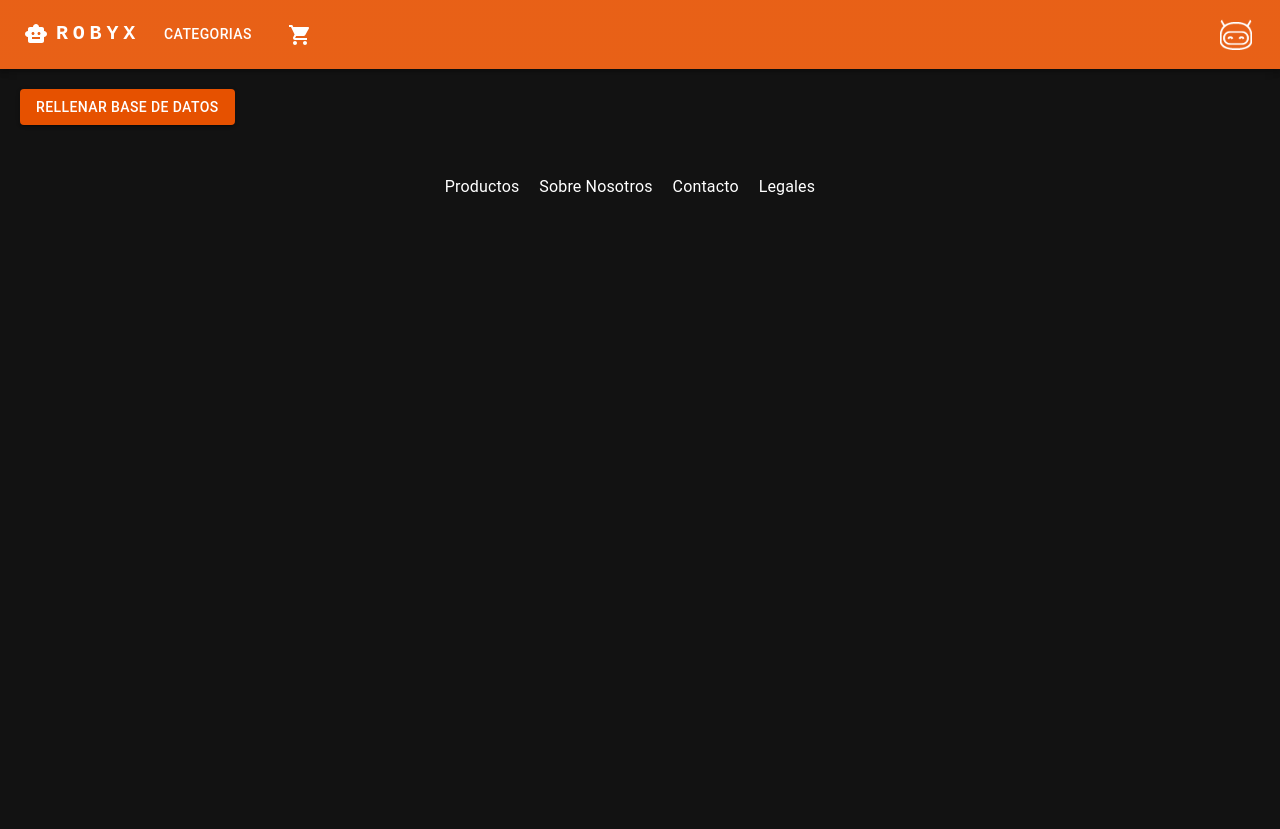
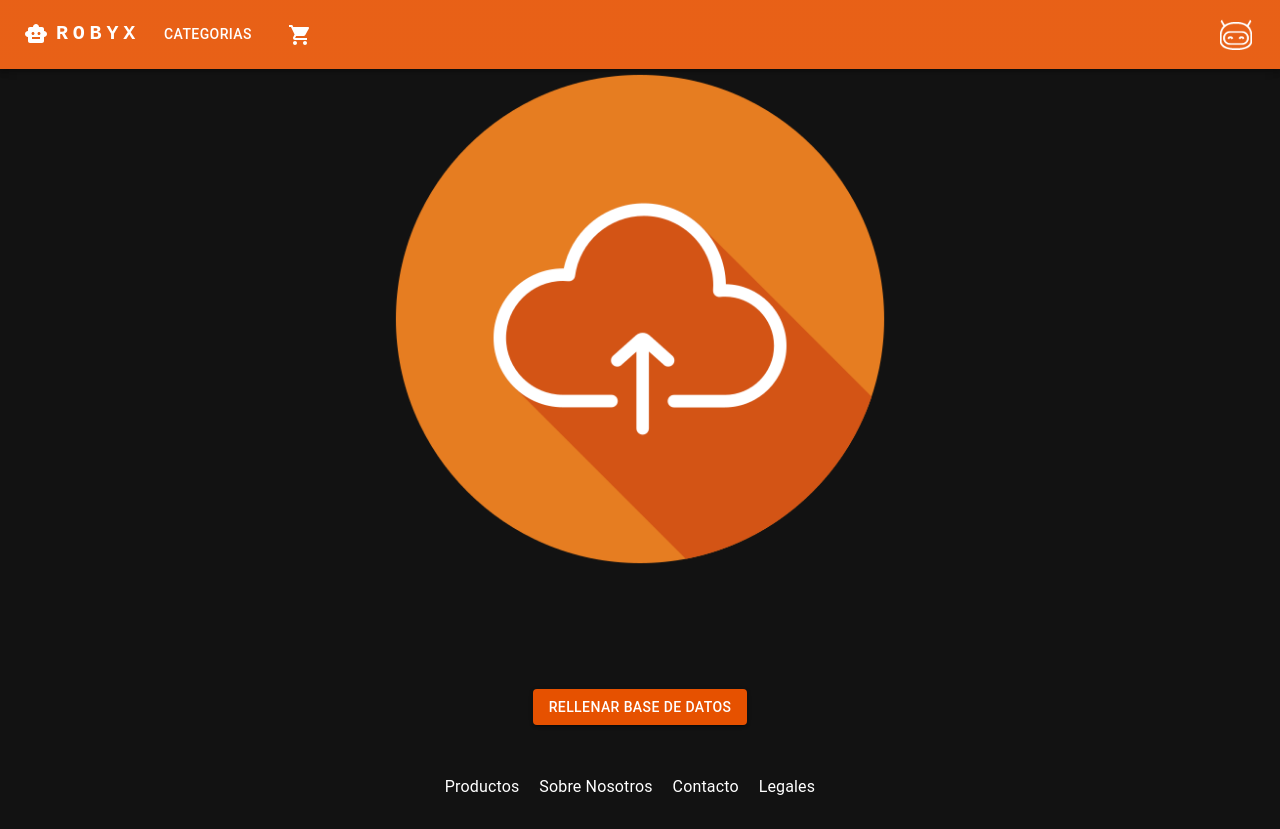
Before and after one commit to juanma269/Proyecto-Final-ReactJS-Ecommerce, a React (Vite) app: page /dashboard in a window 1280 px wide. Before the commit the page ends 800 px from the top, so only its background shows below. Built offline with nearby package versions, Linux system fonts and the light colour scheme.

Commit message:
se estila dashboard

```diff
--- a/src/pages/dashboard/Dashboard.jsx
+++ b/src/pages/dashboard/Dashboard.jsx
@@ -11,7 +11,19 @@ const Dashboard = () => {
     });
   };
   return (
-    <div>
+    <div
+      style={{ display: "flex", flexDirection: "column", alignItems: "center" }}
+    >
+      <img
+        src="cloud.png"
+        alt="Subir a la base"
+        style={{
+          width: "500px",
+          height: "500px",
+          justifyContent: "center",
+          marginBottom: "100px",
+        }}
+      />
       <Button
         variant="contained"
         sx={{ margin: "20px", alignItems: "center" }}
--- a/src/routes/AppRouter.jsx
+++ b/src/routes/AppRouter.jsx
@@ -1,6 +1,8 @@
 import { Route, Routes } from "react-router-dom";
 import Layout from "../layout/Layout";
 import { routes } from "./Routes";
+import Dashboard from "../pages/dashboard/Dashboard";
+import ProtectedRoutes from "./ProtectedRoutes";
 
 const AppRouter = () => {
   return (
@@ -11,6 +13,11 @@ const AppRouter = () => {
         ))}
       </Route>
 
+      {/*Rutas privadas*/}
+      <Route element={<ProtectedRoutes />}>
+        <Route path="/dashboard" element={<Dashboard />} />
+      </Route>
+
       <Route path="*" element={<h1>PAGINA NO ENCONTRADA</h1>} />
     </Routes>
   );
```
Also changed, not shown: public/cloud.png (added).
